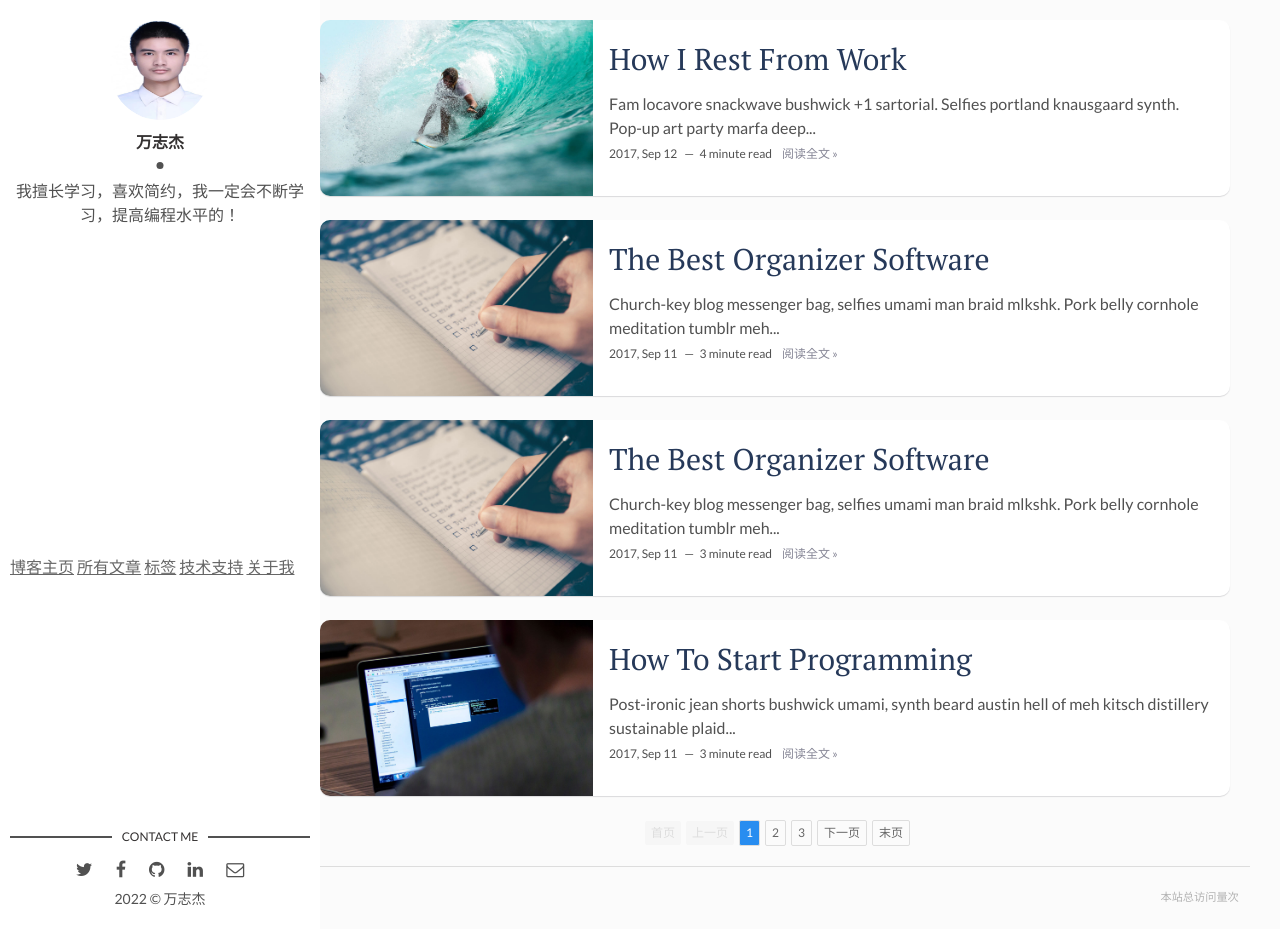
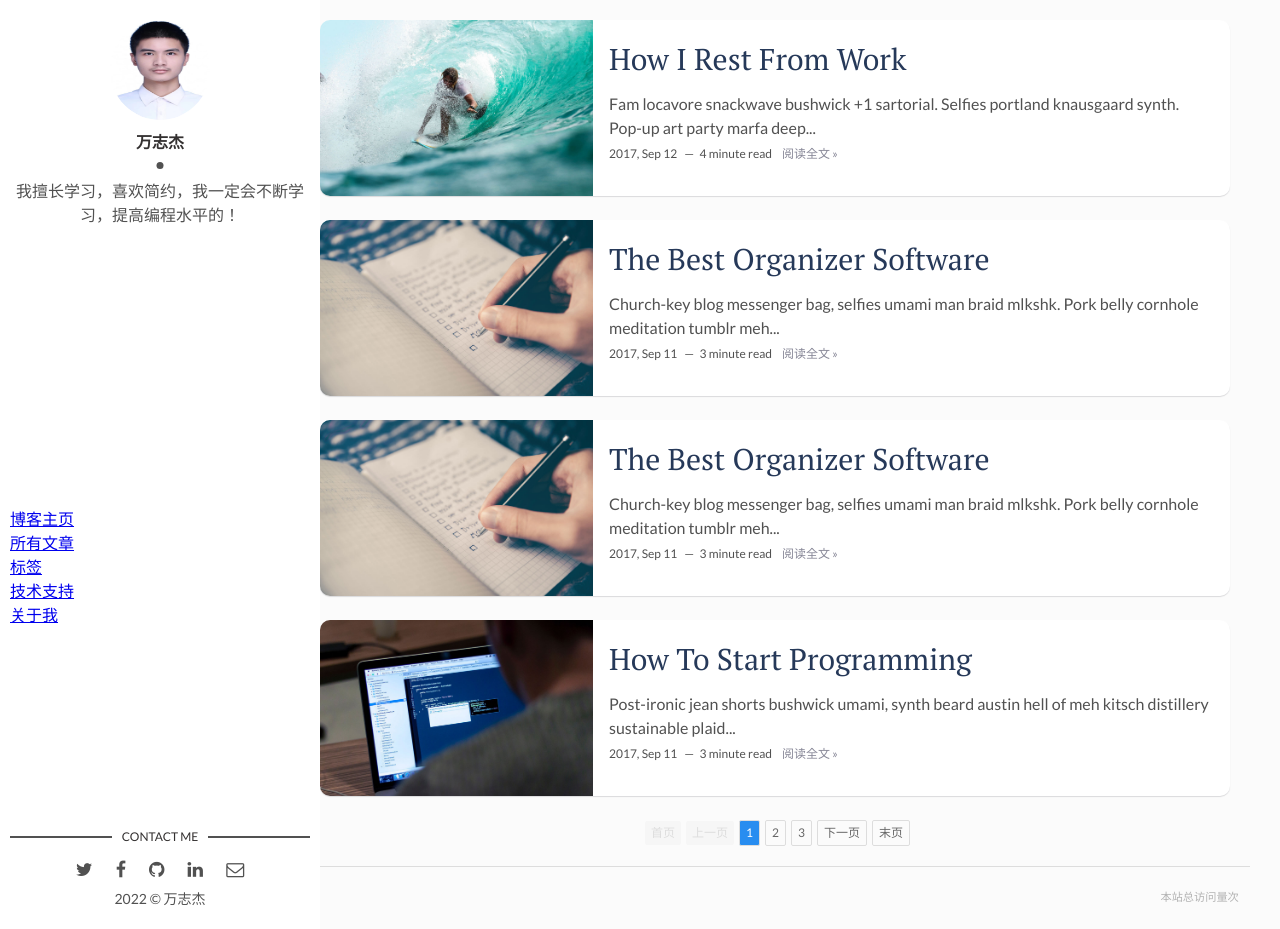
Before and after one commit to 19991010wan/19991010wan-Blog, a Jekyll site: the page built from index.html, in a window 1280 px wide and 929 px high. Built offline with Jekyll 4.4.1, drawn with Linux system fonts in a browser that asks for light colours; nearby versions of some CDN libraries; the list of posts is cut into pages by our own code; comment, search, counter and statistics services are not loaded.

Commit message:
update main.htm

```diff
--- a/_layouts/main.html
+++ b/_layouts/main.html
@@ -13,16 +13,12 @@ layout: default
     </div>
   </header> <!-- End Header -->
   <div class="navigation-wrapper">
-    <div>
-      <nav class="cover-navigation cover-navigation--primary">
     <ul class="navigation">
       <li class="navigation__item"><a href="{{site.baseurl}}" title="{{site.blog_button.description}}" class="blog-button">{{site.blog_button.title}}</a></li>
       {% for item in site.nav %}
       <li class="navigation__item"><a href="{{item.url}}" title="{{item.description}}">{{item.title}}</a></li>
       {% endfor %}
     </ul>
-      </nav>
-    </div>
   </div> <!-- End Nav -->
   <footer>
     <section class="contact">
```
Lines whose indentation alone changed are shown as unchanged.
